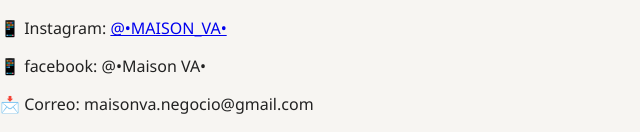
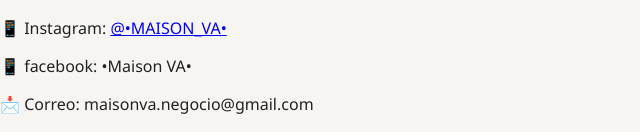
Before and after one commit to Aramis200/pagina-ropa, a plain HTML site: page index.html in a window 1280 px wide. Shown: the part 815-947 px from the top of the page, 0-640 px from the left. Drawn offline with Linux system fonts and the light colour scheme.

Commit message:
Update index.html

```diff
--- a/index.html
+++ b/index.html
@@ -88,7 +88,7 @@
   <section class="contacto">
     <h2>Contáctanos</h2>
     <p>📱 Instagram: <a href="https://www.instagram.com/maison_va_?igsh=NzRhcXJneHkyZjF0" target="_blank">@•MAISON_VA•</a></p>
-    <p>📱 facebook: <a href="https://www.facebook.com/profile.php?id=61577207226509&mibextid=wwXIfr&mibextid=wwXIfr" target="_blank"></a>@•Maison VA•</p>
+    <p>📱 facebook: <a href="https://www.facebook.com/profile.php?id=61577207226509&mibextid=wwXIfr&mibextid=wwXIfr" target="_blank"></a>•Maison VA•</p>
     <p>📩 Correo: maisonva.negocio@gmail.com</p>
     <p>📦 Entregas locales </p>
   </section>
```
